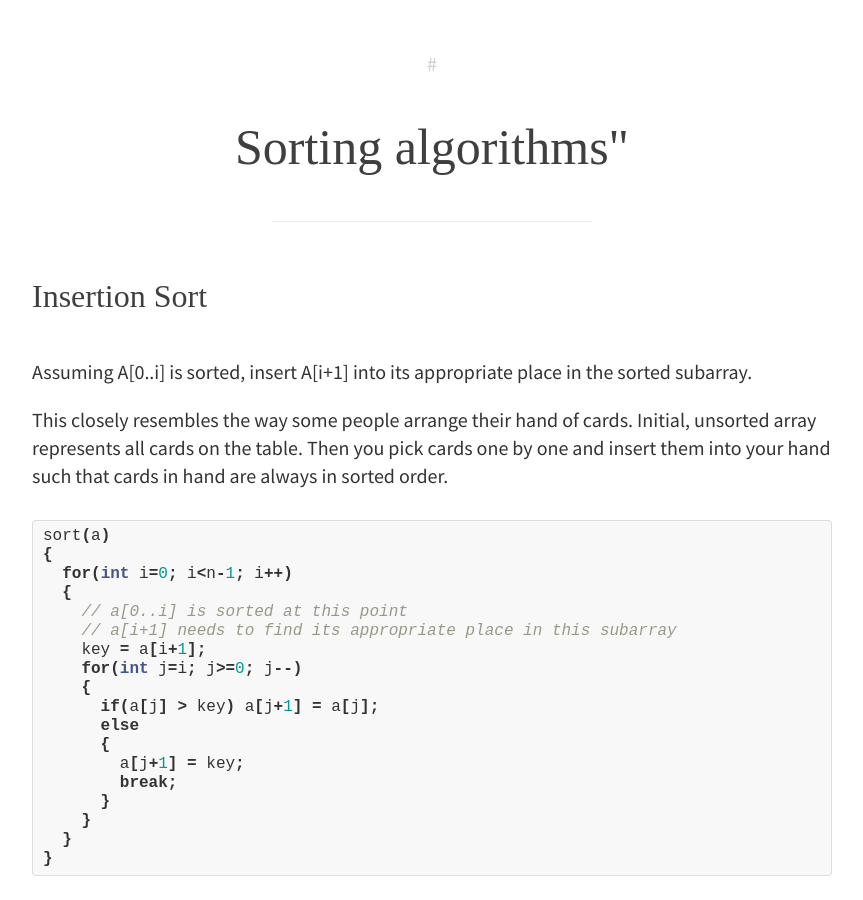
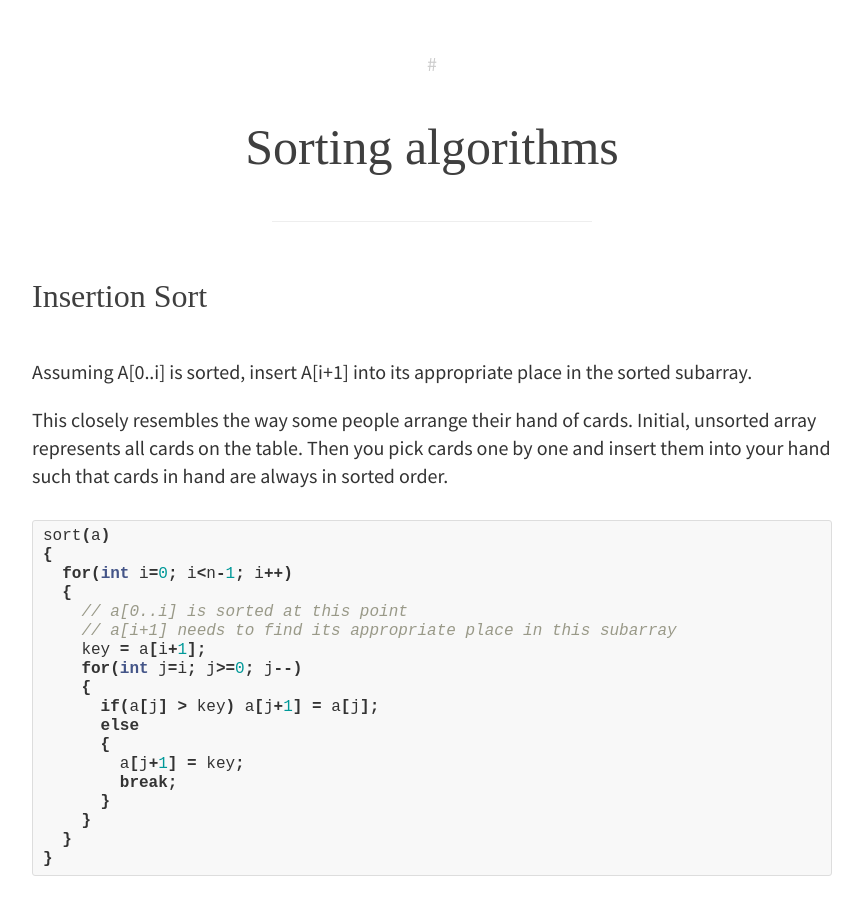
Before and after one commit to rbt91/rbt91.github.io, a Jekyll site: the page built from _posts/2013-05-01-algorithms.md, in a window 1280 px wide and 900 px high. Shown: the whole window, without its empty margins (208-1071 px from the left). Built offline with Jekyll 4.4.1, drawn with Linux system fonts in a browser that asks for light colours; some web fonts are replaced.

```diff
--- a/_posts/2013-05-01-algorithms.md
+++ b/_posts/2013-05-01-algorithms.md
@@ -1,6 +1,6 @@
 ---
 layout: post
-title:  Sorting algorithms"
+title:  "Sorting algorithms"
 date:   2013-05-01 21:00:00
 categories: coding
 ---
```
